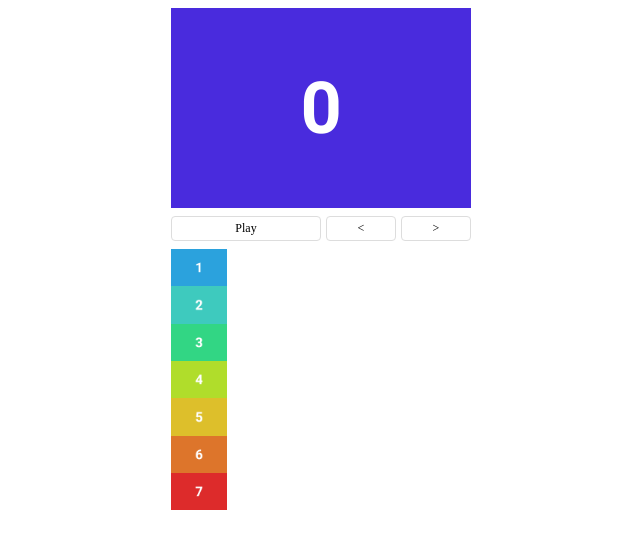
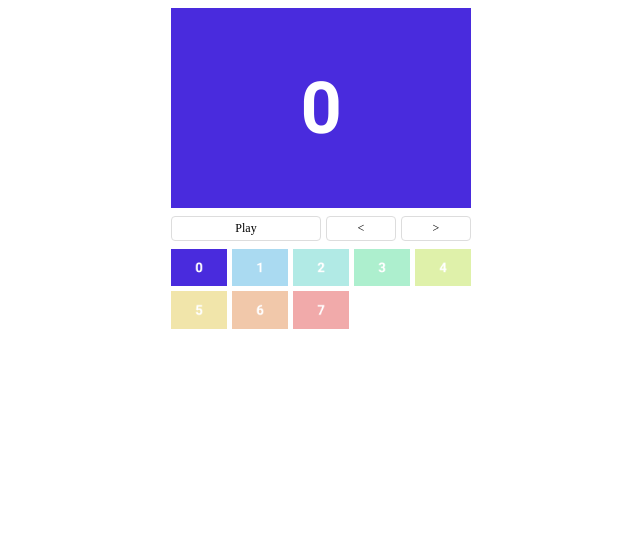
Before and after one commit to yusuke-ogata-yo/Javascript-train.slideshow.sample, a plain HTML site: page index.html in a window 1280 px wide. Shown: the whole page, without its empty margins (319-959 px from the left). Drawn offline with Linux system fonts and the light colour scheme.

Commit message:
[add] サムネイルのスタイルを整える
display: grid; 指定をしてグリッドを利用する
ホバー時に色を濃く表示する
現在選択されている画像は色を濃く表示する

```diff
--- a/css/styles.css
+++ b/css/styles.css
@@ -52,6 +52,22 @@ nav li:hover {
   background: #f8f8f8;
 }
 
+.thumbnails {
+  display: grid;
+  grid-template-columns: repeat(5, 56px);
+  gap: 5px;
+}
+
+.thumbnails li {
+  cursor: pointer;
+  opacity: 0.4;
+}
+
+.thumbnails li:hover,
+.thumbnails li.current {
+  opacity: 1;
+}
+
 .thumbnails img {
   width: 56px;
 }
--- a/index.html
+++ b/index.html
@@ -18,6 +18,7 @@
       </nav>
 
       <ul class="thumbnails">
+        <li class="current"><img src="img/pic00.png"></li>
         <li><img src="img/pic01.png"></li>
         <li><img src="img/pic02.png"></li>
         <li><img src="img/pic03.png"></li>
```
